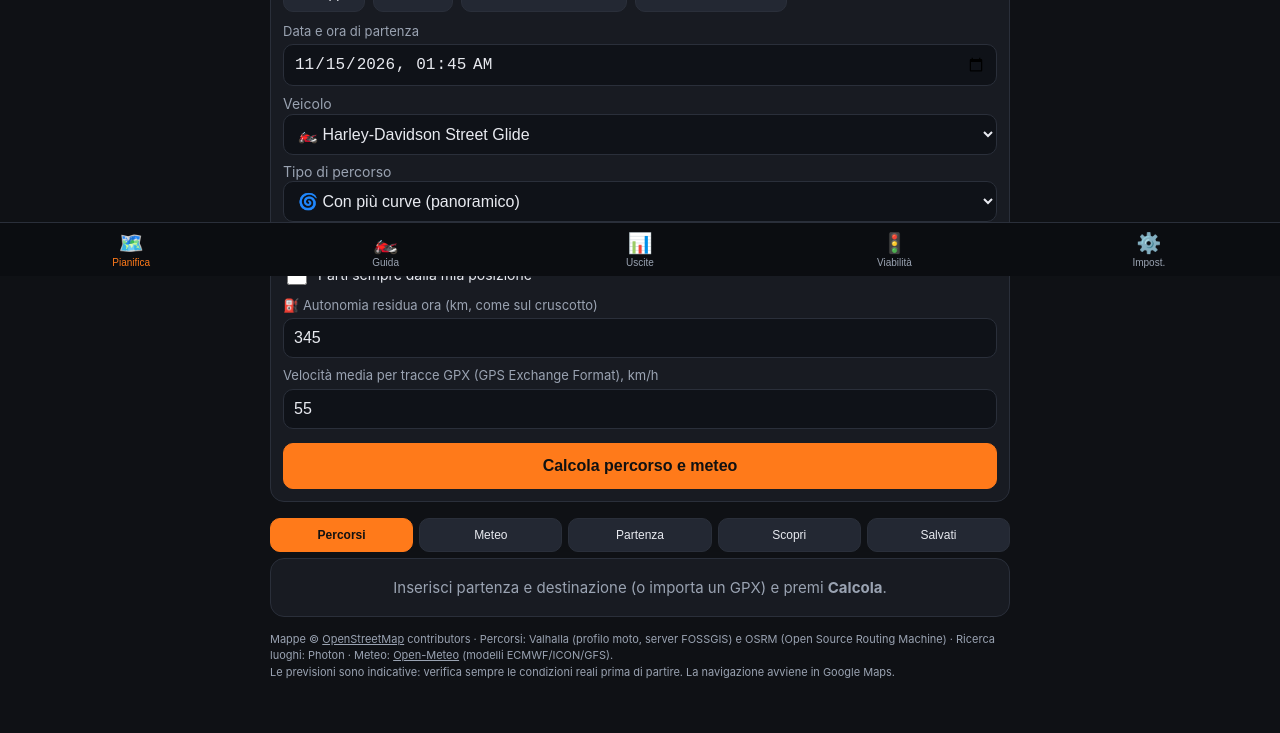
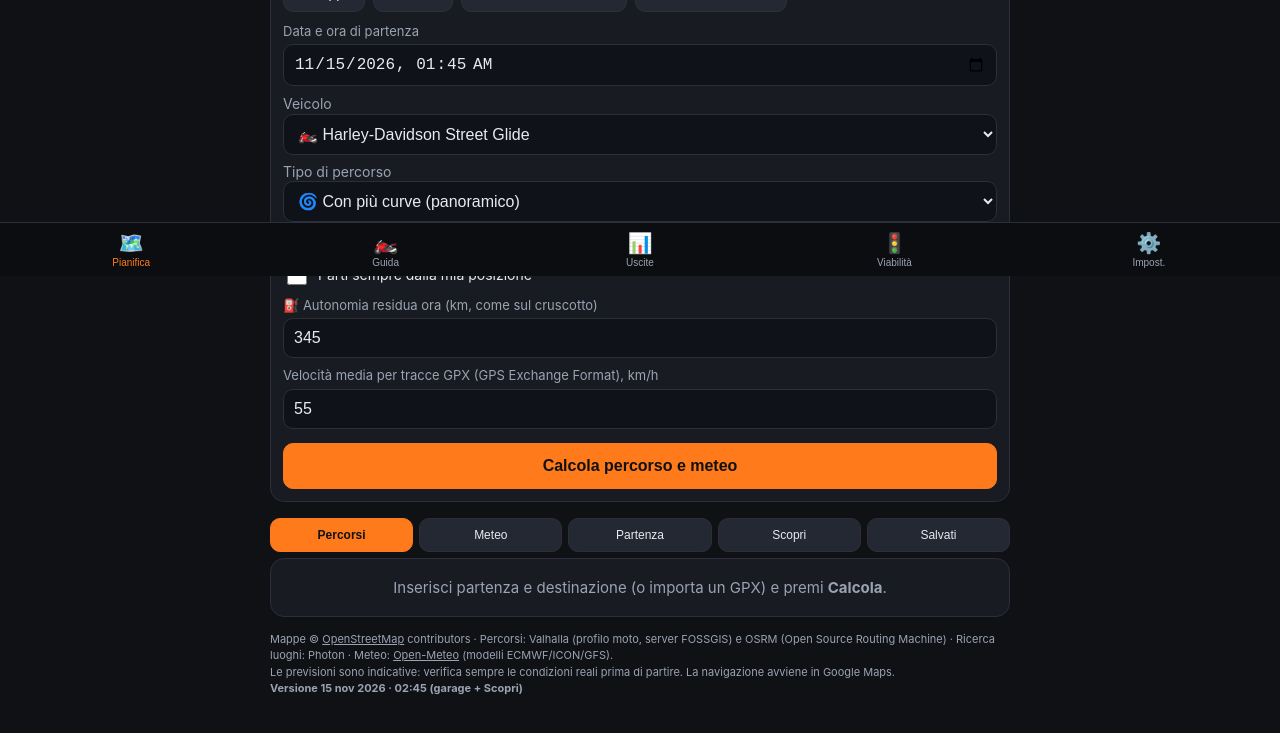
Before and after one commit to lcolellapegasusis-ai/goride, a plain HTML site: page index.html in a window 1280 px wide. Shown: the part 524-1257 px from the top of the page. Drawn offline with nearby package versions, Linux system fonts and the light colour scheme.

Commit message:
Indicatore di versione nel piè di pagina
Co-Authored-By: Claude Opus 5.5 <noreply@anthropic.com>
Claude-Session: https://claude.ai/code/session_019DVw2BbG7aCfYpgVqkyrds

```diff
--- a/index.html
+++ b/index.html
@@ -178,7 +178,7 @@ select{width:100%;background:#0f1218;color:var(--tx);border:1px solid var(--line
 
   <div class="foot">
     Mappe © <a href="https://www.openstreetmap.org/copyright">OpenStreetMap</a> contributors · Percorsi: Valhalla (profilo moto, server FOSSGIS) e OSRM (Open Source Routing Machine) · Ricerca luoghi: Photon · Meteo: <a href="https://open-meteo.com/">Open-Meteo</a> (modelli ECMWF/ICON/GFS).<br>
-    Le previsioni sono indicative: verifica sempre le condizioni reali prima di partire. La navigazione avviene in Google Maps.
+    Le previsioni sono indicative: verifica sempre le condizioni reali prima di partire. La navigazione avviene in Google Maps.<br><b id="appVer">Versione 15 nov 2026 · 02:45 (garage + Scopri)</b>
   </div>
 </main>
 </div>
```
